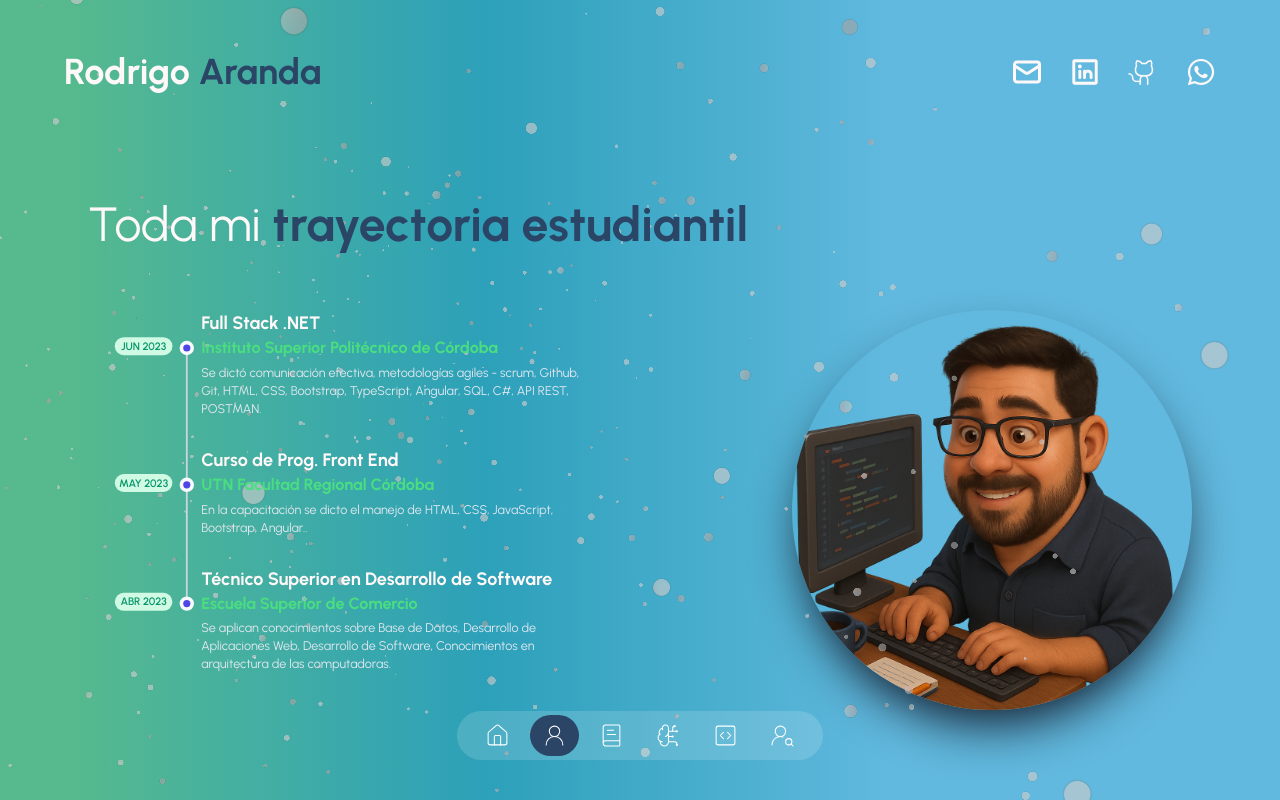
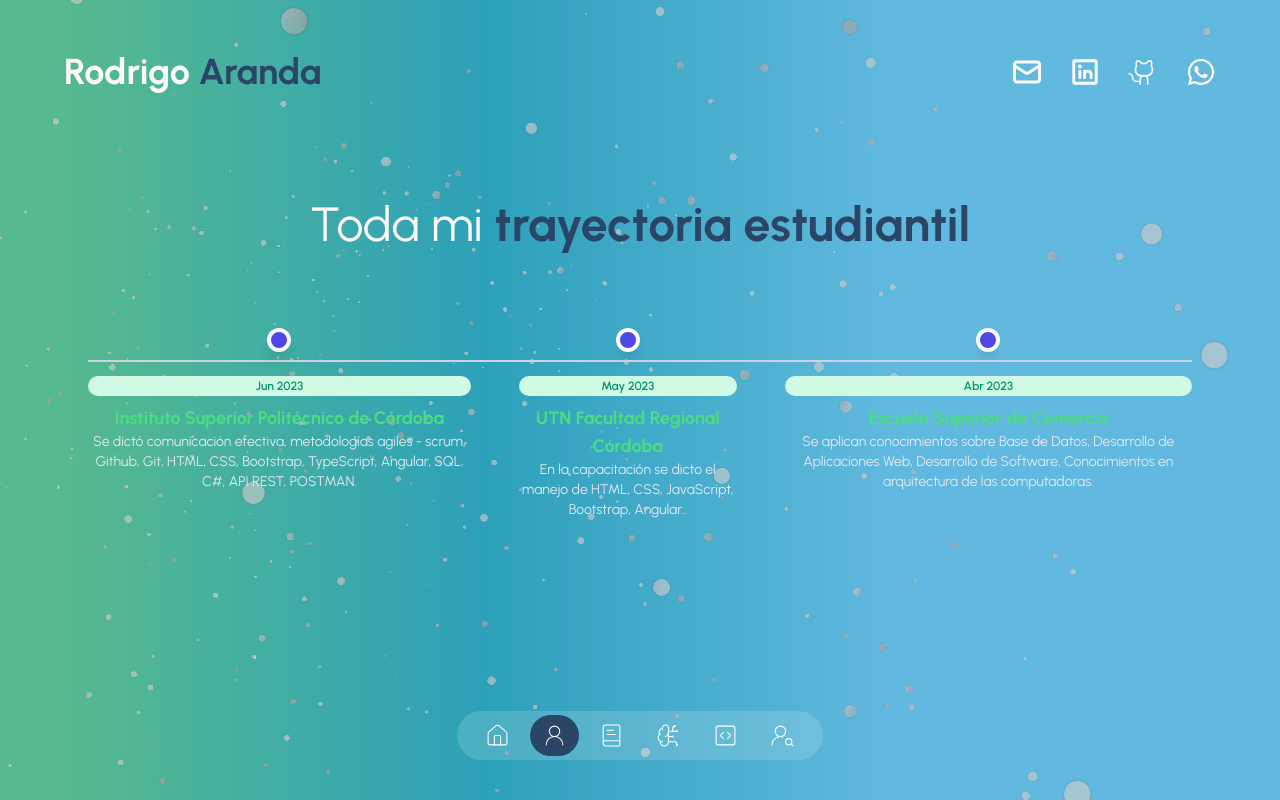
Before and after one commit to rodrigoargfth/PortfolioRodrigo, a Next.js app: page /about-me in a window 1280 px wide. Built offline with nearby package versions, Linux system fonts and the light colour scheme.

Commit message:
nueva foto de perfil y modificacion en texto

```diff
--- a/app/(routes)/about-me/page.tsx
+++ b/app/(routes)/about-me/page.tsx
@@ -4,38 +4,25 @@ import ContainerPage from "@/components/container";
 import FondoAnimate from "@/components/fondoAnimate";
 import TimeLine from "@/components/time-line";
 import TransitionPage from "@/components/transition-page";
-import Image from "next/image";
 
 const PageAboutMe = () => {
   return (
     <main>
       <div className="z-20 relative w-full">
-      <FondoAnimate/>
+        <FondoAnimate />
         <TransitionPage />
         <div className="flex min-h-[100vh] h-full">
           <ContainerPage>
-            <h1 className="text-2xl leading-tight text-center md:text-left md:text-5xl md:mt-10">
+            <h1 className="text-2xl leading-tight text-center md:text-5xl md:mt-10">
               Toda mi{" "}
               <span className="font-bold text-secundary">
                 trayectoria estudiantil
               </span>
             </h1>
-            <div className="flex flex-col md:flex-row gap-6 md:gap-8">
-              <div className="w-full md:w-[60%] lg:w-[55%]">
-                <div className="scale-90 md:scale-90 origin-top-lef">
-                  <TimeLine />
-                </div>
-              </div>
-              <div className="w-full md:w-1/3 justify-center md:justify-end hidden md:flex lg:w-[55%] items-center mix-blend-lighten">
-                <Image
-                  src="/studyAvatar.png"
-                  priority
-                  width={400}
-                  height={400}
-                  alt="Avatar"
-                  className="w-120 h-120 md:w-90 md:h-90 rounded-full shadow-2xl shadow-gray-900"
-                />
-              </div>
+
+            {/* Timeline ocupa todo el ancho */}
+            <div className="w-full mt-20">
+              <TimeLine />
             </div>
           </ContainerPage>
         </div>
--- a/app/(routes)/index/introduccion.tsx
+++ b/app/(routes)/index/introduccion.tsx
@@ -7,31 +7,27 @@ import FondoAnimate from "../../../components/fondoAnimate";
 const Introduccion = () => {
   return (
     <div className="relative z-10 w-full min-h-screen flex items-center">
-      <FondoAnimate/>
-      <div className="z-20 grid items-center w-full p-2 md:grid-cols-2 gap-6 md:gap-18">
-        <div className="flex justify-center md:justify-center md:mr-8 order-1 md:order-1">
+      <FondoAnimate />
+      <div className="z-20 grid items-center w-full p-10 md:grid-cols-2 gap-2 md:gap-6">
+        <div className="flex justify-end md:justify-center md:mr-8 order-1 md:order-1">
           <Image
-            src="/faceAvatar.png"
+            src="/phPerfil.png"
             priority
-            width={400}
-            height={400}
+            width={700}
+            height={700}
             alt="Avatar"
-           className="w-48 h-48 sm:w-56 sm:h-56 md:w-72 md:h-72 lg:w-80 lg:h-80 rounded-full shadow-2xl shadow-gray-900"
+            className="w-48 h-48 sm:w-56 sm:h-56 md:w-72 md:h-72 lg:w-80 lg:h-80 rounded-full object-cover shadow-2xl shadow-gray-900"
           />
         </div>
         <div className="flex flex-col justify-center items-center md:items-start max-w-md mx-auto md:mx-0 order-2 md:order-2">
           <h1 className="mb-4 text-xl sm:text-2xl leading-tight text-center md:text-left md:text-3xl lg:text-4xl md:mb-6 lg:mb-10">
-            Si puedes imaginarlo, <br />
+            Soy un desarollador, <br />
             <TypeAnimation
               sequence={[
-                "puedes programarlo",
+                "Front end",
                 1000,
-                "puedes optimizarlo",
-                1000,
-                "puedes implementarlo",
-                1000,
-                "puedes desarrollarlo",
-                1000,
+                "Mobile",
+                1000
               ]}
               wrapper="span"
               speed={50}
@@ -41,9 +37,7 @@ const Introduccion = () => {
           </h1>
 
           <p className="mb-4 text-sm sm:text-base md:text-lg lg:text-xl text-center md:text-left leading-relaxed px-4 md:px-0 md:mb-6 lg:mb-8">
-            Transformo ideas en experiencias digitales fluidas. Como
-            desarrollador frontend y creador de contenido, diseño interfaces que
-            no solo se ven bien, sino que funcionan a la perfección para todos
+            Trainee de frontend y mobile, con interés en diseñar interfaces que sean prácticas, intuitivas y agradables para los usuarios.
           </p>
 
           <div className="flex flex-col sm:flex-row items-center justify-center gap-3 md:justify-start md:gap-6 lg:gap-10 w-full">
@@ -55,7 +49,8 @@ const Introduccion = () => {
             </a>
             <a
               href="/contact"
-              className="px-4 py-2 transition-all border-2 cursor-pointer text-sm sm:text-md w-fit rounded-xl hover:shadow-xl hover:shadow-secundary hover:border-secundary hover:text-secundary">
+              className="px-4 py-2 transition-all border-2 cursor-pointer text-sm sm:text-md w-fit rounded-xl hover:shadow-xl hover:shadow-secundary hover:border-secundary hover:text-secundary"
+            >
               Contacta conmigo
             </a>
           </div>
--- a/app/(routes)/services/page.tsx
+++ b/app/(routes)/services/page.tsx
@@ -11,20 +11,23 @@ const ServicesPage = () => {
       <div className="z-20 relative w-full">
         <TransitionPage />
         <FondoAnimate />
-        <div className="flex min-h-[100vh] items-center md:items-start md:pt-10 lg:pt-12 ">
+        <div className="flex min-h-[100vh] items-start md:pt-10 lg:pt-12">
           <ContainerPage>
-            <div className="flex flex-col h-full justify-center items-center md:items-start md:justify-start ">
-              <h1 className="text-2xl leading-tight text-center md:text-left md:text-4xl lg:text-5xl mb-4 md:mb-6 md:mt-5">
+            <div className="flex flex-col h-full justify-start items-center md:items-start">
+              {/* Título */}
+              <h1 className="text-2xl leading-tight text-center md:text-left md:text-4xl lg:text-5xl mb-6 md:mb-8">
                 Mis{" "}
                 <span className="font-bold text-secundary">
                   servicios profesionales
                 </span>
               </h1>
 
-              <div className="flex flex-col md:flex-row md:gap-8 lg:gap-18 items-center md:items-start w-full">
-                <div className="w-full md:w-[45%] lg:w-[55%] flex justify-center md:justify-center mb-4 md:mb-0">
+              {/* Imagen + Texto */}
+              <div className="flex flex-col md:flex-row md:gap-8 lg:gap-18 items-start w-full">
+                {/* Imagen */}
+                <div className="w-full md:w-[45%] lg:w-[55%] flex justify-center md:justify-start mb-6 md:mb-0">
                   <Image
-                    src="/serviceAvatar.png"
+                    src="/studyAvatar.png"
                     priority
                     width={400}
                     height={400}
@@ -33,29 +36,28 @@ const ServicesPage = () => {
                   />
                 </div>
 
+                {/* Texto */}
                 <div className="w-full md:w-[55%] lg:w-[55%] flex justify-center md:justify-start">
-                  <div className="max-w-[320px] md:max-w-[400px] lg:max-w-[450px]">
+                  <div className="max-w-[320px] md:max-w-[400px] lg:max-w-[450px] mt-6 md:mt-12">
                     <p className="text-sm sm:text-base md:text-lg lg:text-xl text-white text-center md:text-left leading-relaxed">
                       Soy desarrollador Frontend en formación, próximo a
                       finalizar la carrera de Desarrollo de Software. Trabajo
                       con{" "}
                       <span className="text-secundary font-medium">
-                        React.js
+                        React
                       </span>
                       ,{" "}
                       <span className="text-secundary font-medium">
-                        Next.js
-                      </span>{" "}
+                        Next
+                      </span>
                       ,{" "}
                       <span className="text-secundary font-medium">
-                        Tailwind.css
+                        Tailwind
                       </span>{" "}
-                      y consumo de APIs, enfocándome en componentes
-                      reutilizables y manejo eficiente de estados. Me apoyo en
-                      Git y metodologías ágiles para desarrollar interfaces
-                      limpias, dinámicas y funcionales para construir
-                      aplicaciones dinámicas, enfocándome en componentes
-                      reutilizables, estados eficientes y consumo de APIs.
+                      y consumo de APIs. Me enfoco en construir interfaces
+                      limpias, dinámicas y funcionales, con componentes
+                      reutilizables y manejo eficiente de estados, apoyándome en
+                      Git y metodologías ágiles.
                     </p>
                   </div>
                 </div>
--- a/components/time-line.tsx
+++ b/components/time-line.tsx
@@ -1,34 +1,32 @@
 "use client";
 
 import { dataAboutPage } from "@/data";
+
 const TimeLine = () => {
   return (
-        <div className="flex flex-col justify-center divide-y divide-slate-200">
-            <div className="w-full max-w-3xl mx-auto md:pb-20 md:pt-10">
-                <div className="-my-4">
-                    {dataAboutPage.map((data) => (
-                        <div key={data.id} className="relative py-4 pl-6 sm:pl-24 group">
-                            <h3 className="mb-1 text-xl font-bold sm:mb-0">{data.title}</h3>
-                            <div className="flex flex-col sm:flex-row items-start mb-1
-                                        group-last:before:hidden before:absolute
-                                        before:left-2 sm:before:left-0 before:h-full
-                                        before:px-px before:bg-slate-300 sm:before:ml-[5rem]
-                                        before:self-start before:-translate-x-1/2
-                                        before:translate-y-3 after:absolute after:left-2
-                                        sm:after:left-0 after:w-2 after:h-2 after:bg-indigo-600
-                                        after:border-4 after:box-content after:border-slate-50
-                                        after:rounded-full sm:after:ml-[5rem] after:-translate-x-1/2
-                                        after:translate-y-1.5">
-                                <time className="sm:absolute left-0 translate-y-0.5 inline-flex items-center justify-center text-xs font-semibold uppercase w-16 h-5 mb-2 sm:mb-0 text-emerald-600 bg-emerald-100 rounded-full">{data.date}</time>
-                                <div className="text-lg font-bold text-green-400">{data.subtitle}</div>
+    <div className="w-full overflow-x-auto">
+      <div className="flex items-start gap-12 relative">
+        {/* Línea central */}
+        <div className="absolute top-8 left-0 w-full h-[2px] bg-slate-300"></div>
+
+        {dataAboutPage.map((data, index) => (
+          <div key={data.id} className="relative flex flex-col items-center min-w-[200px]">
+            {/* Puntos en la línea */}
+            <div className="relative z-10 w-6 h-6 flex items-center justify-center rounded-full bg-indigo-600 border-4 border-slate-50 shadow-lg"></div>
+
+            {/* Contenido */}
+            <div className="mt-6 text-center">
+              <time className="block text-xs font-semibold text-emerald-600 bg-emerald-100 rounded-full px-2 py-0.5 mb-2">
+                {data.date}
+              </time>
+              <h3 className="text-lg font-bold text-green-400">{data.subtitle}</h3>
+              <p className="text-sm text-slate-200">{data.description}</p>
             </div>
-                            <div className="text-sm text-slate-200">{data.description}</div>
           </div>
         ))}
       </div>
     </div>
-        </div>
   );
-}
+};
 
 export default TimeLine;
```
Also changed, not shown: public/phPerfil.png (added). Lines whose indentation alone changed are shown as unchanged.
